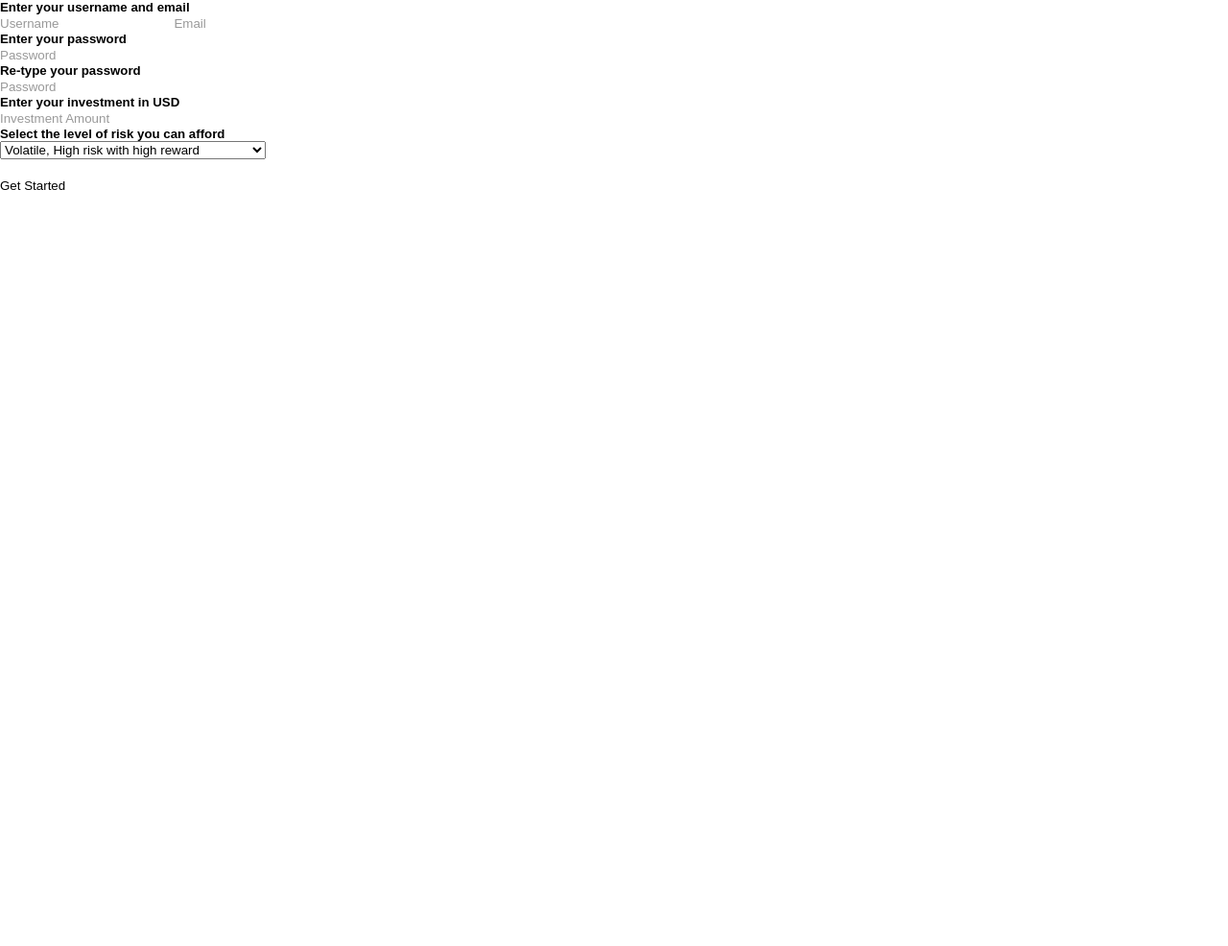
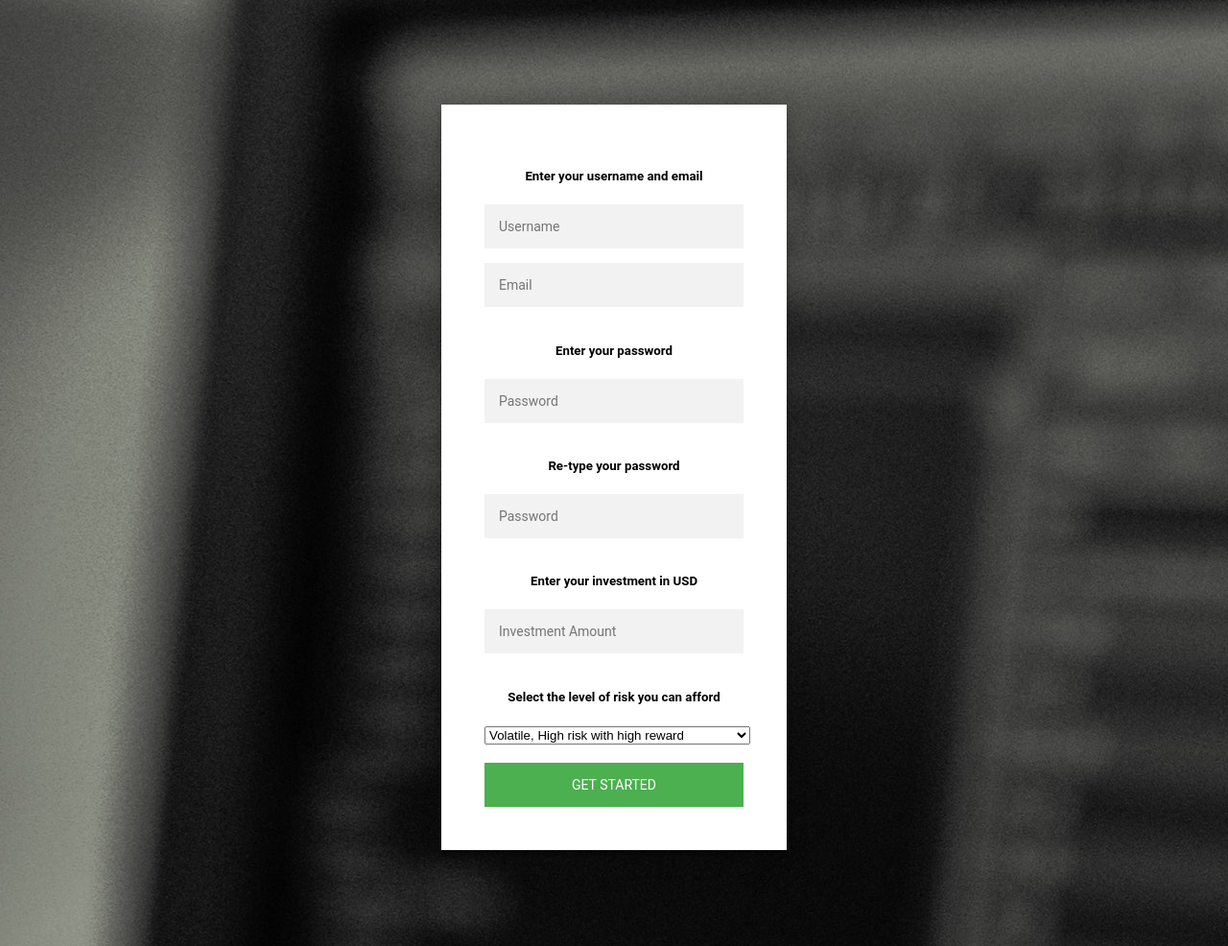
Before and after one commit to SteveDengZishi/robot-stock-trader, a Flask app: page /signup in a window 1280 px wide. Shown: the whole page at 96% size. Before the commit the page ends 198 px from the top, so only its background shows below. Run offline with Flask 2, Linux system fonts and the light colour scheme.

Commit message:
fixing home & signup page css

```diff
--- a/static/css/login.css
+++ b/static/css/signup.css
@@ -1,3 +1,4 @@
+
 .login-page {
   width: 360px;
   padding: 8% 0 0;
@@ -95,13 +96,12 @@
 .container .info span .fa {
   color: #EF3B3A;
 }
+
+
 body {
-  background: #76b852; /* fallback for old browsers */
-  background: -webkit-linear-gradient(right, #76b852, #8DC26F);
-  background: -moz-linear-gradient(right, #76b852, #8DC26F);
-  background: -o-linear-gradient(right, #76b852, #8DC26F);
-  background: linear-gradient(to left, #76b852, #8DC26F);
+  background-image: url('/static/img/bg-01.jpg');
   font-family: "Roboto", sans-serif;
   -webkit-font-smoothing: antialiased;
   -moz-osx-font-smoothing: grayscale;
+  background-repeat:no-repeat;
 }
--- a/templates/layout.html
+++ b/templates/layout.html
@@ -3,15 +3,19 @@
 <head>
 	{% block title %}
 	{% endblock %}
+
 	<meta charset="UTF-8">
 	<meta name="viewport" content="width=device-width, initial-scale=1">
 <!--===============================================================================================-->
 	<link rel="icon" type="image/png" href="{{ url_for('static', filename='images/Stock.ico') }}"/>
-<!--===============================================================================================-->
+
+	{% block css %}
+	{% endblock %}
+<!--===============================================================================================
 	<link rel="stylesheet" type="text/css" href="{{ url_for('static', filename='css/util.css') }}"/>
 	<link rel="stylesheet" type="text/css" href="{{ url_for('static', filename='css/main.css') }}"/>
-	<!--link rel="stylesheet" href="{{ url_for('static', filename='css/login.css') }}"-->
-<!--===============================================================================================-->
+	<link rel="stylesheet" href="{{ url_for('static', filename='css/login.css') }}">
+===============================================================================================-->
 </head>
  	<body>
 	{% block content %}
--- a/templates/login.html
+++ b/templates/login.html
@@ -2,6 +2,11 @@
 
 {% block title %}
 <title>Trader Login</title>
+{% endblock %}
+
+{% block css %}
+<link rel="stylesheet" type="text/css" href="{{ url_for('static', filename='css/util.css') }}"/>
+<link rel="stylesheet" type="text/css" href="{{ url_for('static', filename='css/main.css') }}"/>
 {% endblock %}
 
 {% block content %}
--- a/templates/signup.html
+++ b/templates/signup.html
@@ -2,6 +2,10 @@
 
 {% block title %}
 <title>Trader Signup</title>
+{% endblock %}
+
+{% block css %}
+<link rel="stylesheet" href="{{ url_for('static', filename='css/signup.css') }}">
 {% endblock %}
 
 {% block content %}
```
